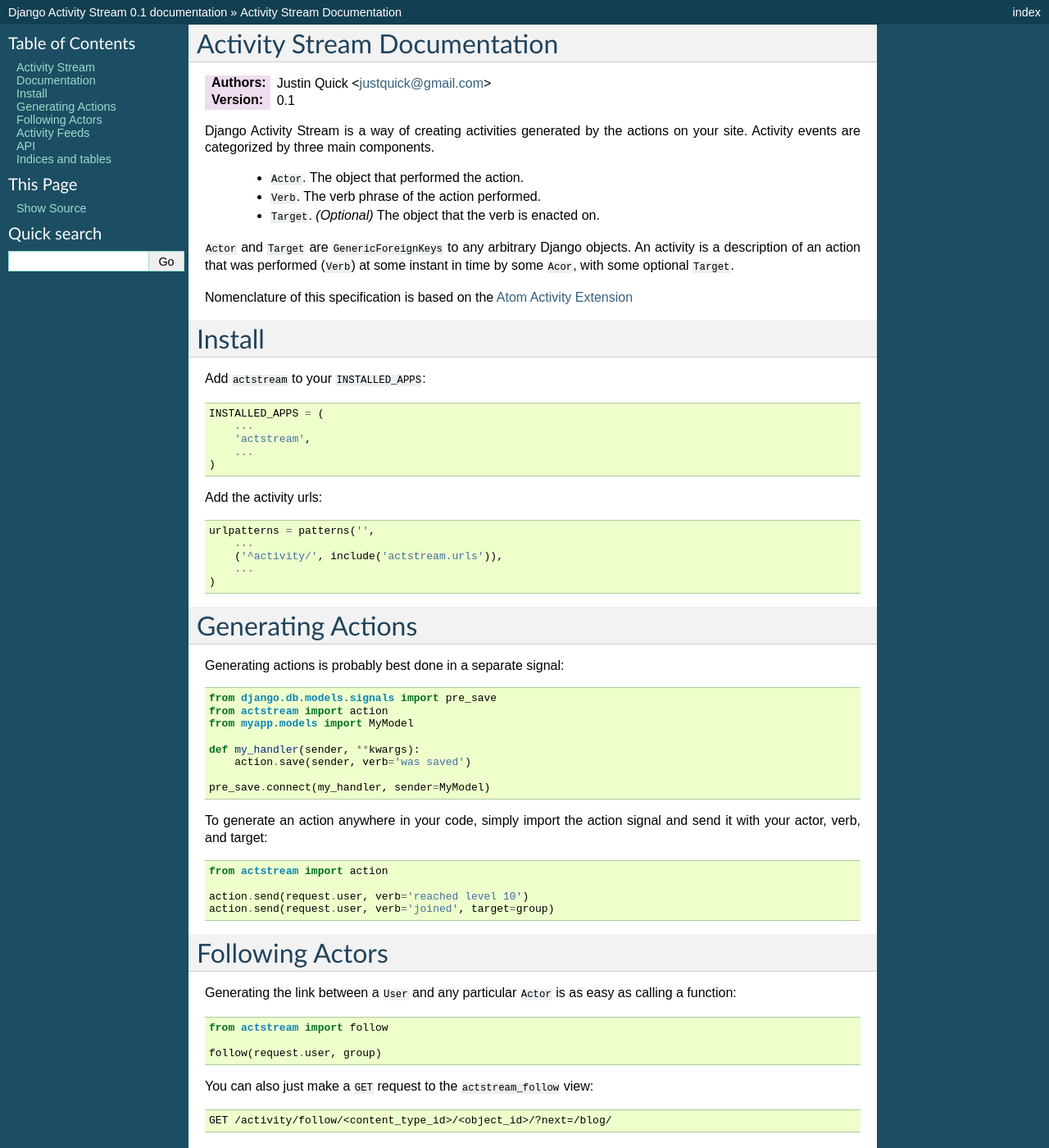
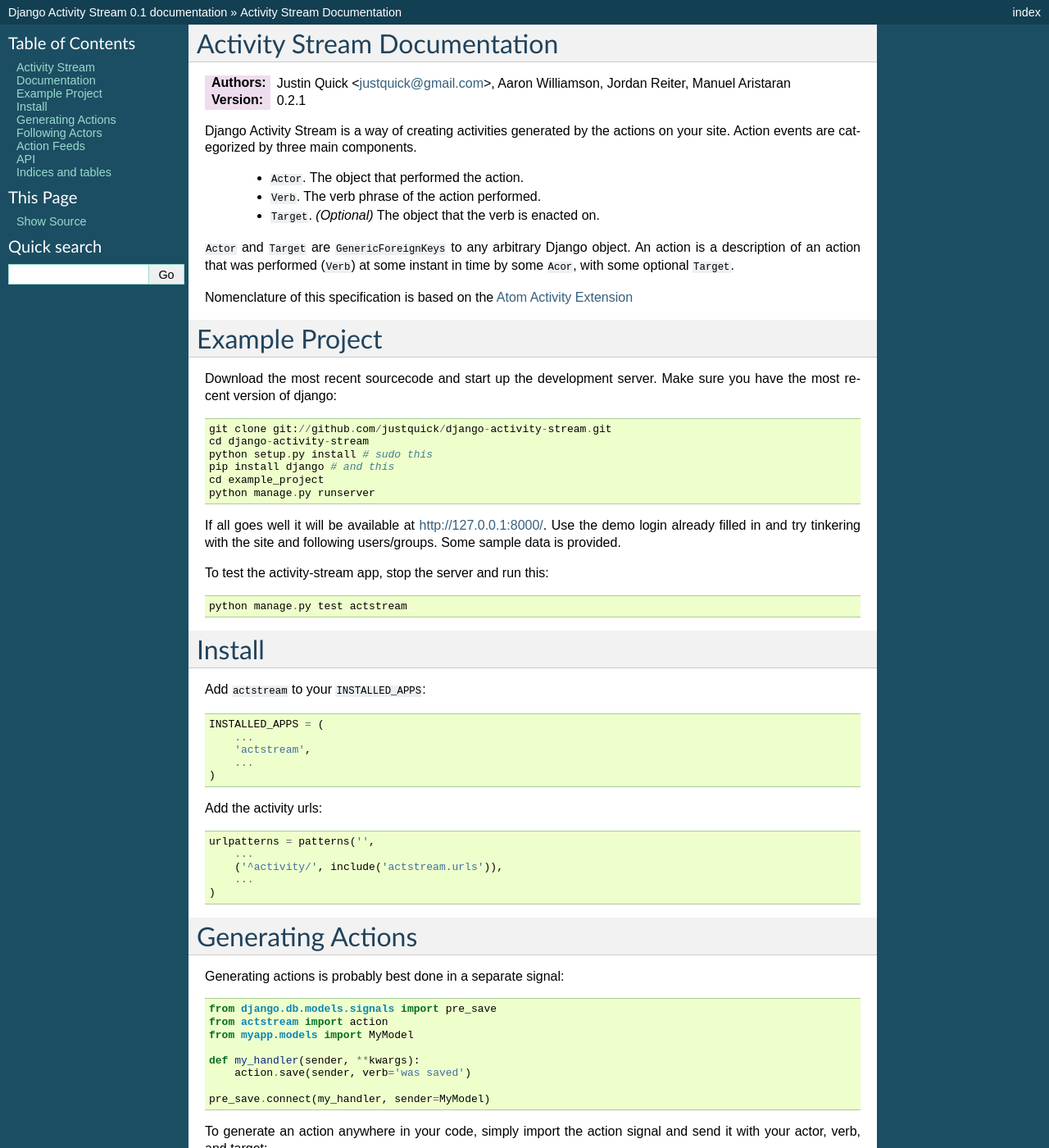
Before and after one commit to justquick/django-activity-stream, a Sphinx documentation site: the page built from docs/index.txt, in a window 1280 px wide and 1400 px high. Shown: the whole window at 82% size. Built offline with Sphinx 7.4.7, drawn with Linux system fonts in a browser that asks for light colours; some of the changed text lies outside the part shown.

Commit message:
api changes, doc updates, and minor version bump

```diff
--- /dev/null
+++ b/AUTHORS.txt
@@ -0,0 +1,4 @@
+Justin Quick <justquick@gmail.com>
+Aaron Williamson
+Jordan Reiter
+Manuel Aristaran
--- a/README.rst
+++ b/README.rst
@@ -6,7 +6,7 @@
    Aaron Williamson,
    Jordan Reiter,
    Manuel Aristaran
-:Version: 0.2
+:Version: 0.2.1
 
 Django Activity Stream is a way of creating activities generated by the actions on your site.
 Action events are categorized by three main components.
@@ -32,7 +32,7 @@
     cd example_project
     python manage.py runserver
 
-If all goes well it will be available at http://127.0.0.1:8000/. Use the demo login (demo:demo) and try tinkering with the site and following users/groups. Some sample data is provided.
+If all goes well it will be available at http://127.0.0.1:8000/. Use the demo login already filled in and try tinkering with the site and following users/groups. Some sample data is provided.
 
 To test the activity-stream app, stop the server and run this::
 
--- a/actstream/__init__.py
+++ b/actstream/__init__.py
@@ -1,3 +1,3 @@
 from signals import action
 
-__version__ = '0.2'
+__version__ = '0.2.1'
--- a/docs/index.txt
+++ b/docs/index.txt
@@ -4,19 +4,41 @@
 ==============================
 
 :Authors:
-   Justin Quick <justquick@gmail.com>
-:Version: 0.1
+   Justin Quick <justquick@gmail.com>,
+   Aaron Williamson,
+   Jordan Reiter,
+   Manuel Aristaran
+:Version: 0.2.1
 
 Django Activity Stream is a way of creating activities generated by the actions on your site.
-Activity events are categorized by three main components.
+Action events are categorized by three main components.
 
  * ``Actor``. The object that performed the action.
  * ``Verb``. The verb phrase of the action performed.
  * ``Target``. *(Optional)* The object that the verb is enacted on.
 
-``Actor`` and ``Target`` are ``GenericForeignKeys`` to any arbitrary Django objects. An activity is a description of an action that was performed (``Verb``) at some instant in time by some ``Acor``, with some optional ``Target``.
+``Actor`` and ``Target`` are ``GenericForeignKeys`` to any arbitrary Django object. An action is a description of an action that was performed (``Verb``) at some instant in time by some ``Acor``, with some optional ``Target``.
 
 Nomenclature of this specification is based on the `Atom Activity Extension <http://martin.atkins.me.uk/specs/activitystreams/atomactivity>`_
+
+
+Example Project
+================
+
+Download the most recent sourcecode and start up the development server. Make sure you have the most recent version of django::
+
+    git clone git://github.com/justquick/django-activity-stream.git
+    cd django-activity-stream
+    python setup.py install # sudo this
+    pip install django # and this
+    cd example_project
+    python manage.py runserver
+
+If all goes well it will be available at http://127.0.0.1:8000/. Use the demo login already filled in and try tinkering with the site and following users/groups. Some sample data is provided.
+
+To test the activity-stream app, stop the server and run this::
+
+    python manage.py test actstream
 
 
 Install
@@ -76,24 +98,27 @@
 
 Then the current logged in user will follow the actor defined by ``content_type_id`` & ``object_id``. Optional ``next`` parameter is URL to redirect to.
 
-Activity Feeds
+There is also a function ``actstream.unfollow`` which removes the link and takes the same arguments as ``actstream.follow``
+
+Action Feeds
 ===============
 
-Listings of activities are available for several points of view. All are sorted by ``-timestamp``::
+Listings of actions are available for several points of view. All return a ``QuerySet`` of ``Action`` items sorted by ``-timestamp``::
 
-    from actstream import actor_stream, user_stream, model_stream
+    from actstream.models import actor_stream, user_stream, model_stream
 
-Activities by actor::
+Actions by a given actor::
 
     actor_stream(actor)
 
-Activities by Django ``Model``::
+Actions by any given Django ``Model``::
 
     model_stream(model)
 
-Activities from actors that a particular user is folowing::
+Actions from actors that a particular user is folowing::
 
     user_stream(user)
+
 
 API
 ====
```
Also changed, not shown: other parts of docs/index.txt (+1 -1 lines).
